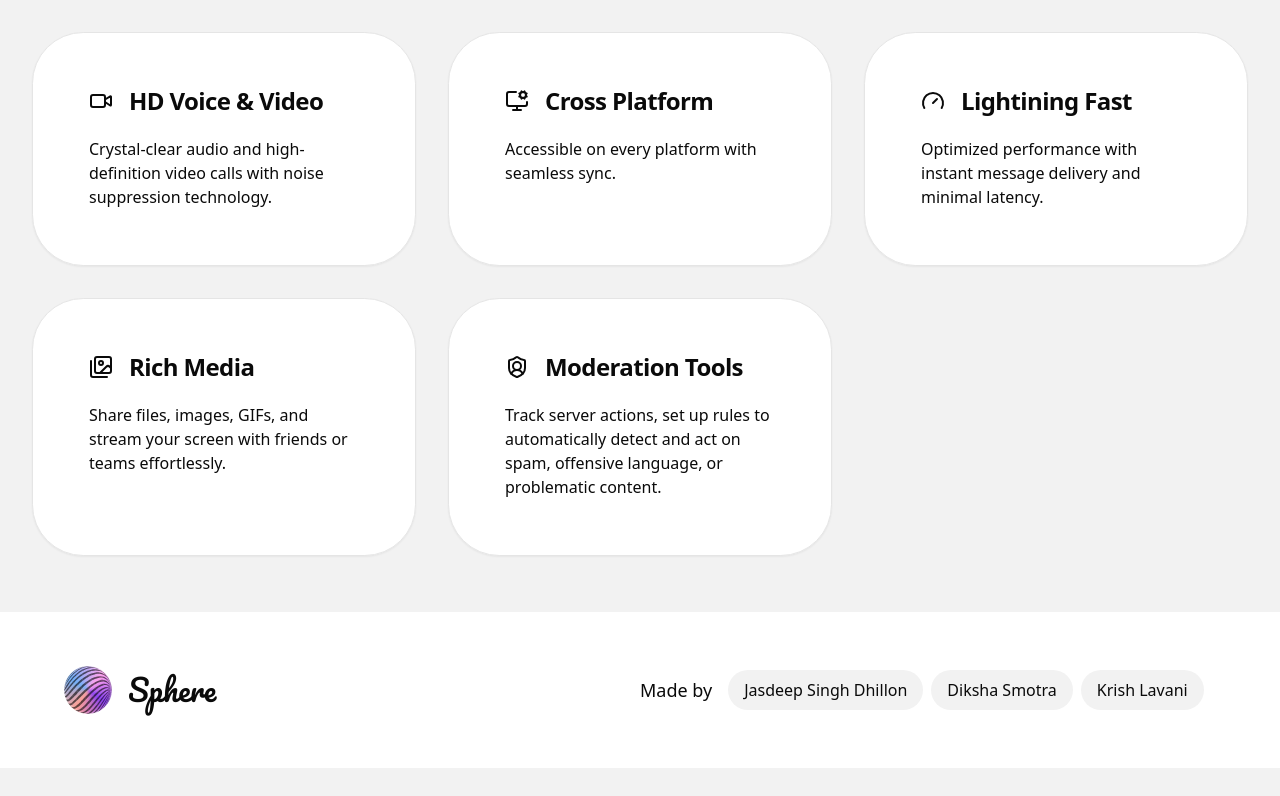
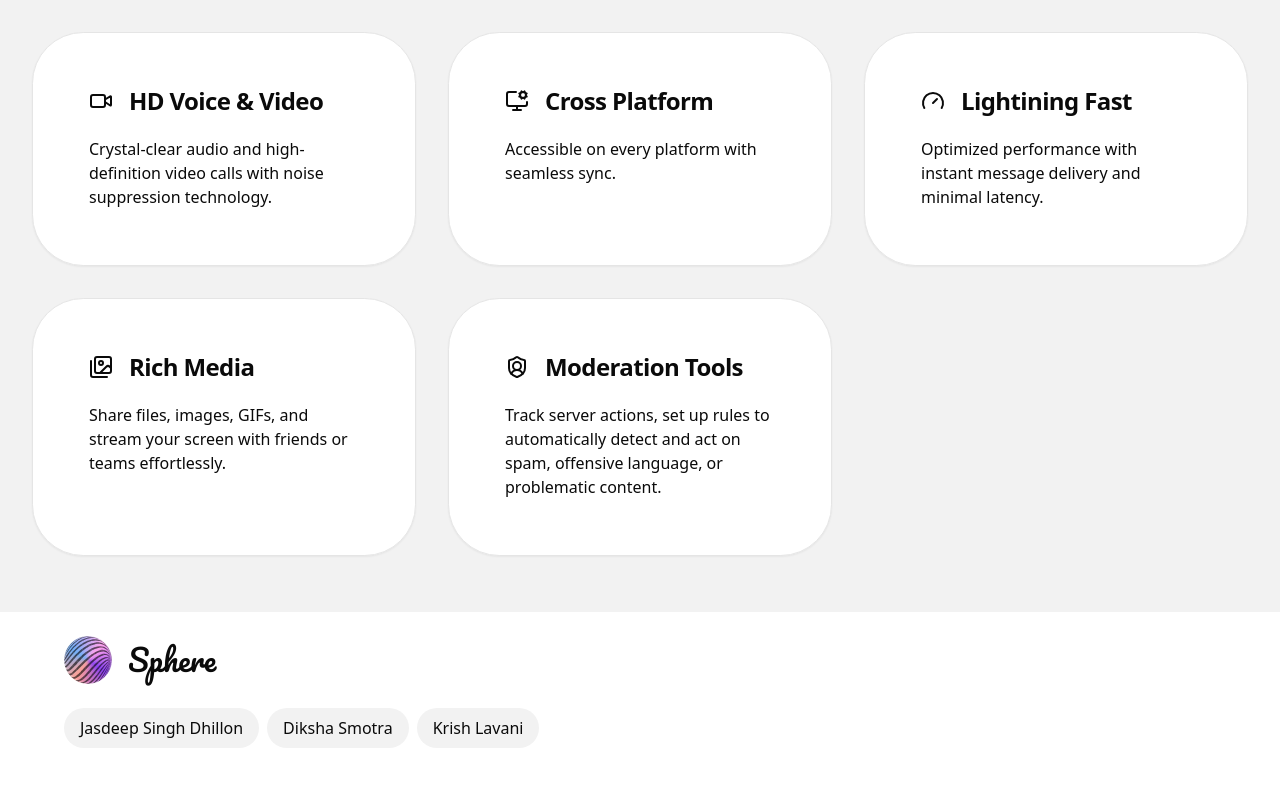
Before and after one commit to Jasdeep-Singh-Dhillon/Sphere, a Next.js app: page / in a window 1280 px wide. Shown: the part 1293-2089 px from the top of the page. Before the commit the page ends 2061 px from the top, so only its background shows below. Built offline with nearby package versions, Linux system fonts and the light colour scheme.

Commit message:
Updated home page layout and footer

```diff
--- a/src/app/page.tsx
+++ b/src/app/page.tsx
@@ -8,8 +8,8 @@ import Image from "next/image";
 export default function Home() {
   return (
     <>
-      <Header />
       <div id="gradient" className="h-[800] bg-radial from">
+        <Header />
         <div className="flex flex-col justify-center h-full items-center gap-8 mx-20">
           <section className="text-7xl font-extrabold text-center ">
             <span className="bg-clip-text text-black/60">Connect</span> in your
@@ -48,7 +48,6 @@ export default function Home() {
             className="hidden md:block m-4 "
           />
         </section>
-
         <section className="p-8 text-center flex gap-2 flex-col">
           <div className="text-4xl font-bold my-4">Why Choose Sphere?</div>
           <span className="mb-6">
@@ -58,7 +57,7 @@ export default function Home() {
           <Features />
         </section>
       </main>
-      <Footer/>
+      <Footer />
     </>
   );
 }
--- a/src/components/ui/footer.tsx
+++ b/src/components/ui/footer.tsx
@@ -9,15 +9,15 @@ const pacifico = Pacifico({
 
 export default function Footer() {
   return (
-    <footer className="px-16 bg-card py-6 grid grid-cols-2">
+    <footer className="px-16 bg-card py-6 grid md:grid-cols-[200px_minmax(900px, 1fr)] grid-cols-1">
       <div className="flex items-center gap-4">
         <Icons.sphere className="w-12 h-12" />
         <span className={`${pacifico.className} text-3xl`}>Sphere</span>
       </div>
 
-      <div className="py-6 flex">
-        <span className="text-lg py-4 me-4">Made by</span>
-        <ul className="flex list-none gap-2 items-center">
+      <div className="py-6 ">
+        {/* <span className="text-lg py-4 me-4">Made by</span> */}
+        <ul className="flex flex-wrap list-none gap-2 items-center">
           <li className="bg-background px-4 py-2 rounded-[4vw]">
             Jasdeep Singh Dhillon
           </li>
```
